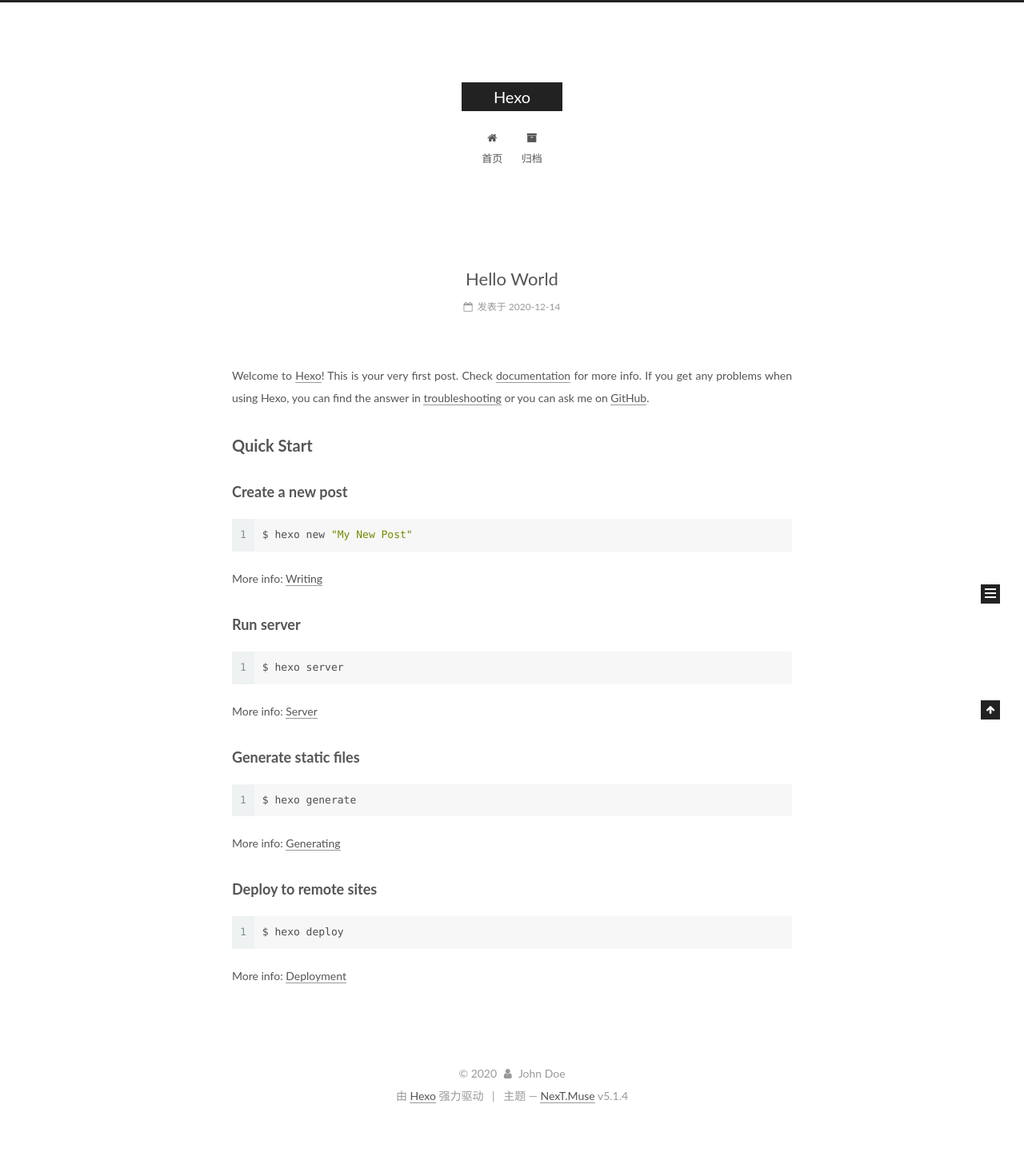
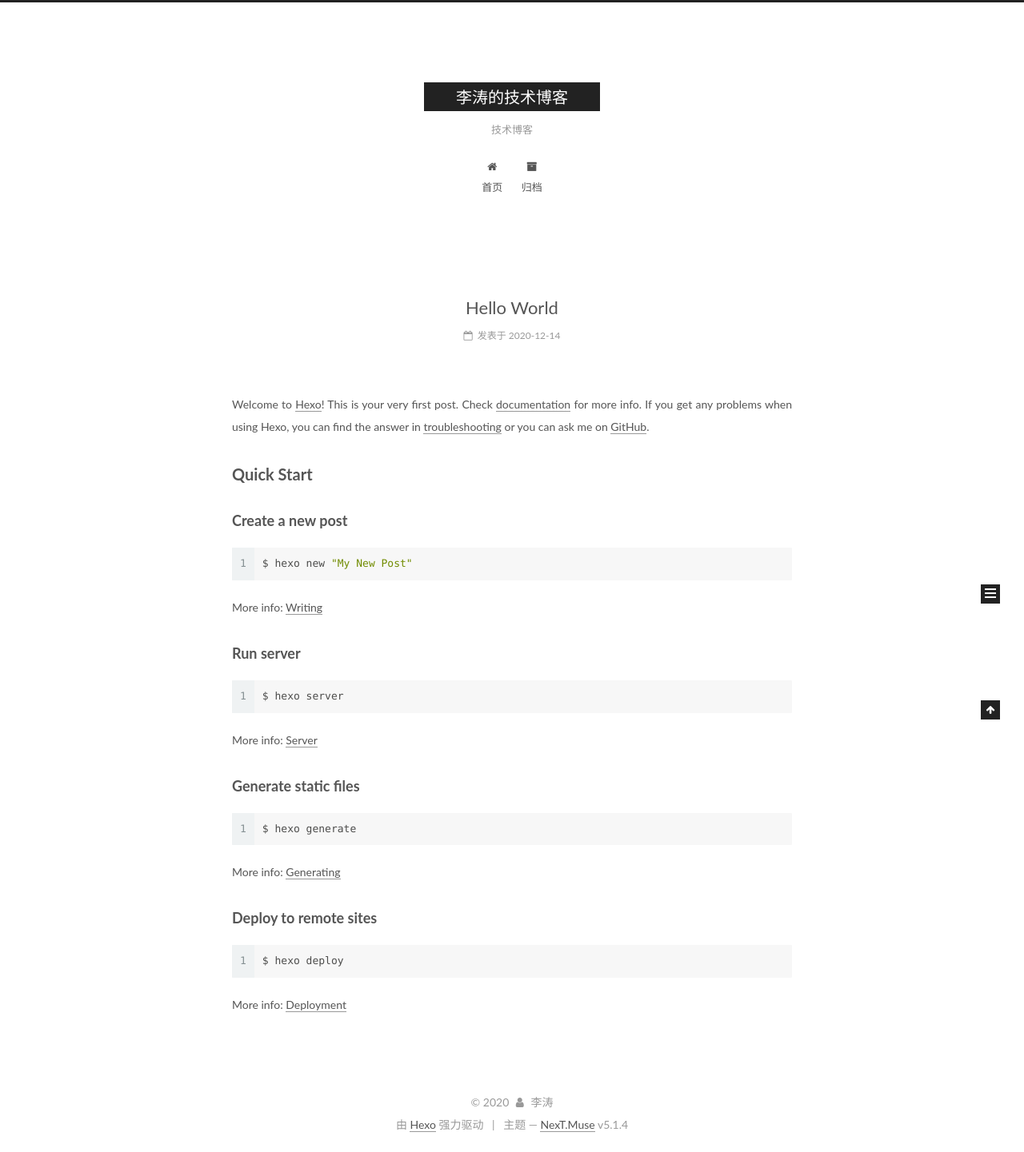
Before and after one commit to ltaodream/ltaodream.github.io, a plain HTML site: page index.html in a window 1280 px wide. Shown: the whole page at 80% size. Before the commit the page ends 1405 px from the top, so only its background shows below. Drawn offline with Linux system fonts and the light colour scheme.

Commit message:
Site updated: 2020-12-15 13:58:21

```diff
--- a/css/main.css
+++ b/css/main.css
@@ -1822,7 +1822,7 @@ pre .javascript .function {
   width: 4px;
   height: 4px;
   border-radius: 50%;
-  background: #78d942;
+  background: #0494ff;
 }
 .links-of-blogroll {
   font-size: 13px;
--- a/index.html
+++ b/index.html
@@ -79,12 +79,14 @@
 
 
 
+<meta name="description" content="技术博客">
 <meta property="og:type" content="website">
-<meta property="og:title" content="Hexo">
+<meta property="og:title" content="李涛的技术博客">
 <meta property="og:url" content="http://example.com/index.html">
-<meta property="og:site_name" content="Hexo">
+<meta property="og:site_name" content="李涛的技术博客">
+<meta property="og:description" content="技术博客">
 <meta property="og:locale">
-<meta property="article:author" content="John Doe">
+<meta property="article:author" content="李涛">
 <meta name="twitter:card" content="summary">
 
 
@@ -121,7 +123,7 @@
 
 
 
-  <title>Hexo</title>
+  <title>李涛的技术博客</title>
 
 
 
@@ -152,12 +154,12 @@
     <div class="custom-logo-site-title">
       <a href="/"  class="brand" rel="start">
         <span class="logo-line-before"><i></i></span>
-        <span class="site-title">Hexo</span>
+        <span class="site-title">李涛的技术博客</span>
         <span class="logo-line-after"><i></i></span>
       </a>
     </div>
 
-        <p class="site-subtitle"></p>
+        <p class="site-subtitle">技术博客</p>
 
   </div>
 
@@ -238,7 +240,7 @@
     </span>
 
     <span hidden itemprop="publisher" itemscope itemtype="http://schema.org/Organization">
-      <meta itemprop="name" content="Hexo">
+      <meta itemprop="name" content="李涛的技术博客">
     </span>
 
 
@@ -439,7 +441,7 @@
   <span class="with-love">
     <i class="fa fa-user"></i>
   </span>
-  <span class="author" itemprop="copyrightHolder">John Doe</span>
+  <span class="author" itemprop="copyrightHolder">李涛</span>
 
 
 </div>
```
Also changed, not shown: 2020/12/14/hello-world/index.html (+7 -7 lines), archives/2020/12/index.html (+9 -7 lines), archives/2020/index.html (+9 -7 lines), archives/index.html (+9 -7 lines).
